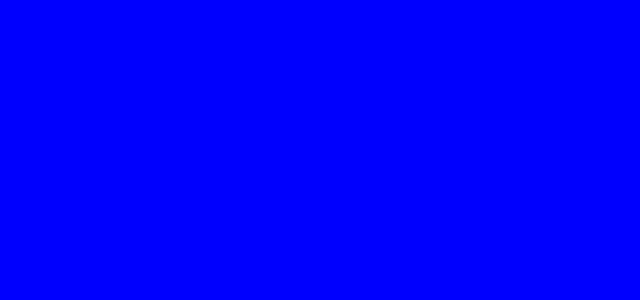
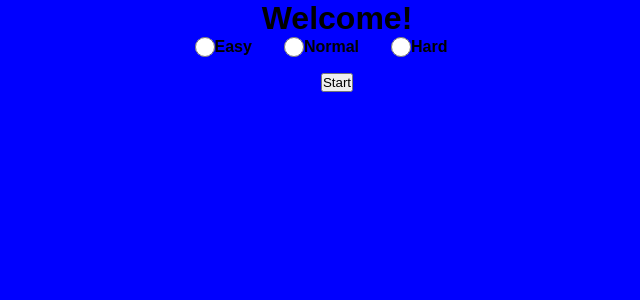
Before and after one commit to acciojob/memory-game-CasteAwayy, a React app: page / in a window 1280 px wide. Shown: the top 300 px of the page, without its empty margins (303-943 px from the left). Built offline with nearby package versions, Linux system fonts and the light colour scheme.

Commit message:
Update App.js

```diff
--- a/src/components/App.js
+++ b/src/components/App.js
@@ -1,13 +1,20 @@
+import { useState } from "react"
+import React from 'react';
+import Homepage from "Homepage"
+import GameMode from "GameMode";
+import Mode from "Mode"
 
-import React from "react";
-import './../styles/App.css';
-
-const App = () => {
-  return (
-    <div>
-        {/* Do not remove the main div */}
-    </div>
-  )
+const gameTiles = {
+    'easy': 8,
+    'normal': 16,
+    'hard': 32,
+}
+function App() {
+    const [type, setType] = useState(null);
+    return (type ?
+        <GameMode>
+            <Mode tiles={gameTiles[type]} />
+        </GameMode> : <Homepage setType={setType} />)
 }
 
 export default App
```
